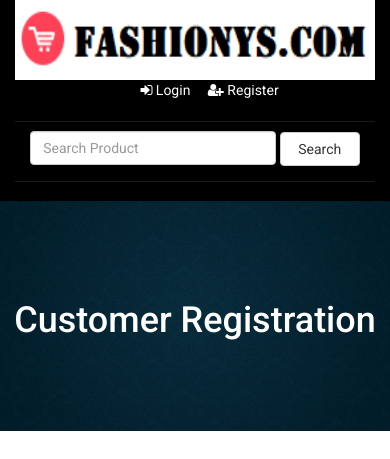
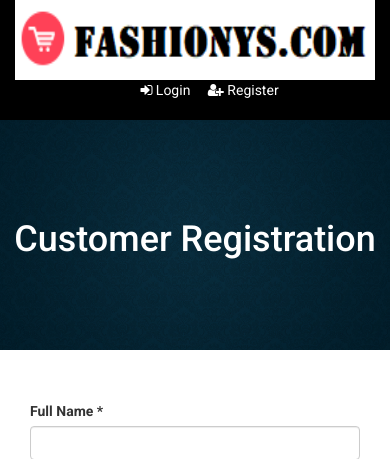
Before and after one commit to Mohammed-Abrar-Neeman/onlineshoping, a PHP site: page /registration.php in a window 390 px wide. Shown: the top 459 px of the page. Run offline with PHP 8.4, Linux system fonts and the light colour scheme; data comes from the database, SQL or seed files in the repository; some libraries are stand-ins or nearby versions.

Commit message:
Update header-login.php

```diff
--- a/header-login.php
+++ b/header-login.php
@@ -270,15 +270,7 @@ foreach ($result as $row) {
 
 				</ul>
 			</div>
-			<div class="col-md-3 search-area">
-				<form class="navbar-form navbar-left" role="search" action="search-result.php" method="get">
-					<?php $csrf->echoInputField(); ?>
-					<div class="form-group">
-						<input type="text" class="form-control search-top" placeholder="<?php echo LANG_VALUE_2; ?>" name="search_text">
-					</div>
-					<button type="submit" class="btn btn-default" ><?php echo LANG_VALUE_3; ?></button>
-				</form>
-			</div>
+
 		</div>
 	</div>
 </div>
```
